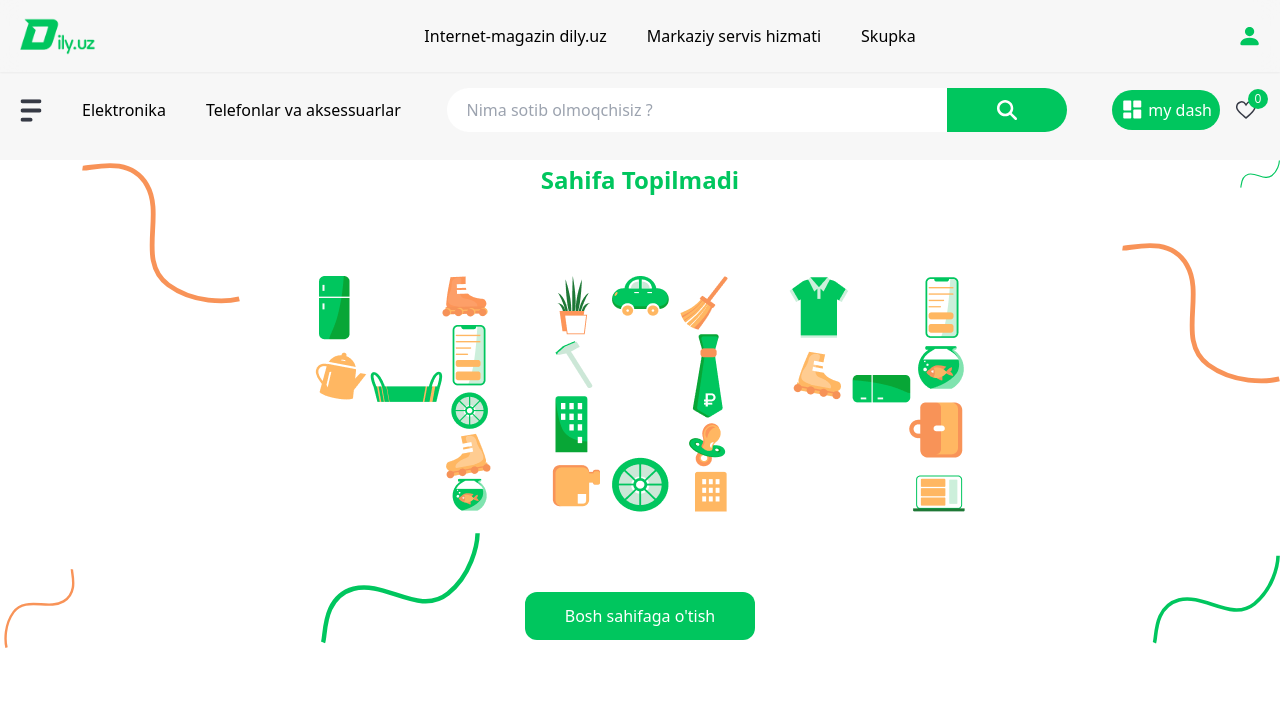
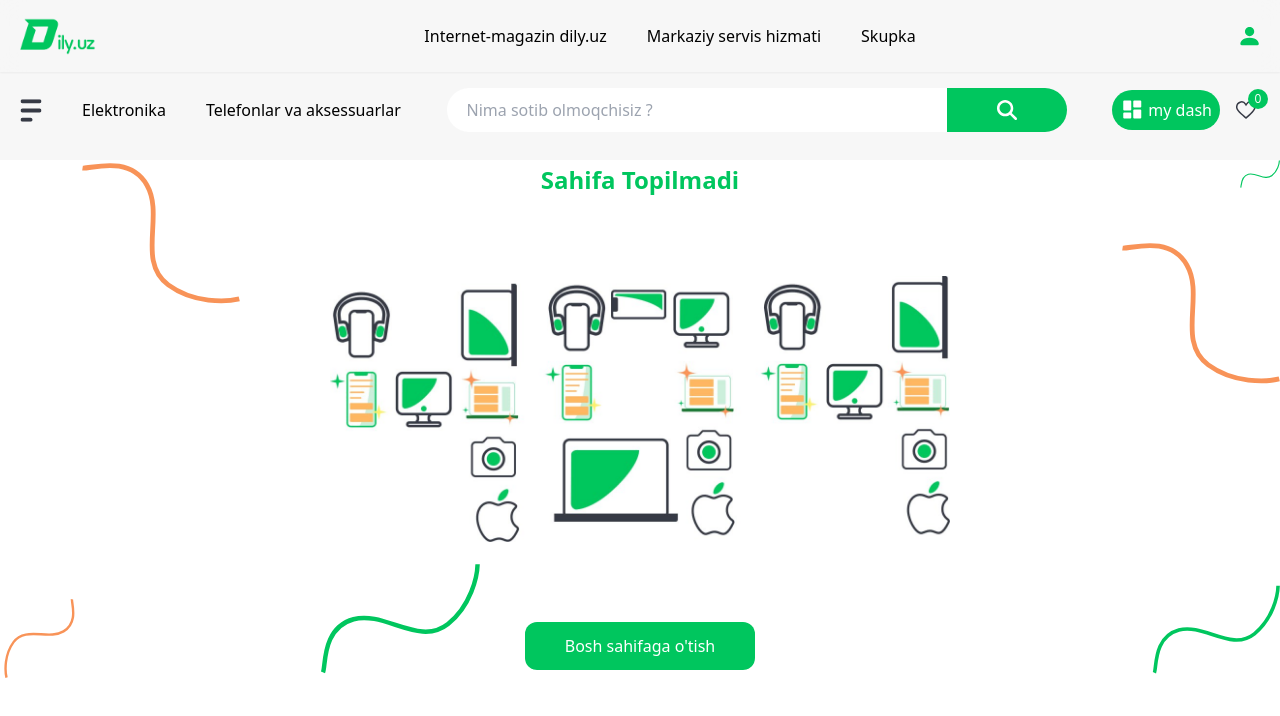
Before and after one commit to dxxdev/dily, a React (Vite) app in the folder client/: page /1 in a window 1280 px wide. Shown: the top 716 px of the page. Built offline with nearby package versions, Linux system fonts and the light colour scheme.

Commit message:
change 404 not found img

```diff
--- a/client/src/pages/PageNotFound.jsx
+++ b/client/src/pages/PageNotFound.jsx
@@ -1,8 +1,6 @@
 import React from 'react'
 import { Link } from 'react-router-dom'
-import page_not_found_img from '../assets/other-icon/page-not-found-img.png'
-import Header from '../components/Header'
-import CategoryNavLinks from '../components/CategoryNavLinks'
+import page_not_found_img from '../assets/other-icon/page-not-found-img.jpg'
 import greenLine from '../assets/other-icon/line-green.svg'
 import orangeLine from '../assets/other-icon/line-orange.svg'
 const PageNotFoun = ({ one }) => {
@@ -16,7 +14,7 @@ const PageNotFoun = ({ one }) => {
                 <img className='absolute bottom-0 left-1/4 w-40' src={greenLine} alt="" />
                 <img className='absolute top-20 right-0 w-40' src={orangeLine} alt="" />
                 <h1 className='text-2xl text-bright-green font-bold font-open-sans'>Sahifa Topilmadi</h1>
-                <img src={page_not_found_img} alt="page not found img" />
+                <img src={page_not_found_img} alt="page not found img" className='w-1/2' />
                 <Link to='/' className='px-10 py-3 rounded-xl bg-bright-green text-white'>Bosh sahifaga o'tish</Link>
             </div>
         </div>
```
Also changed, not shown: client/src/assets/other-icon/page-not-found-img.jpg (added), client/src/assets/other-icon/page-not-found-img.png (deleted).
